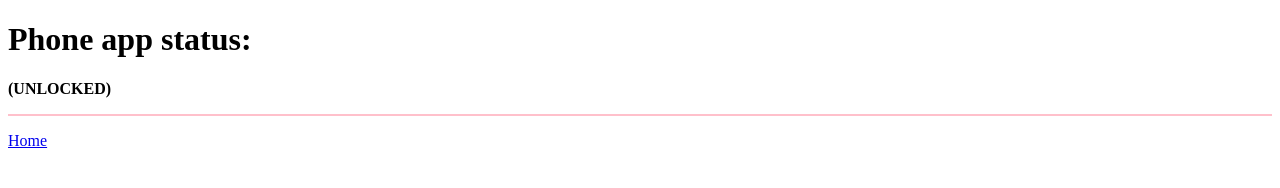
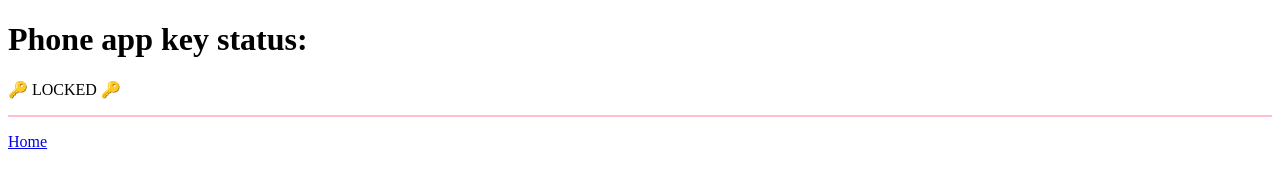
Before and after one commit to AmiDisa/AmiDisa.github.io, a plain HTML site: page key.html in a window 1280 px wide. Drawn offline with Linux system fonts and the light colour scheme.

Commit message:
Update key.html

```diff
--- a/key.html
+++ b/key.html
@@ -5,10 +5,8 @@
     <title>Key</title>
   </head>
   <body>
-    <h1>Phone app status:</h1>
-    <dl>
-      <dt><strong>(UNLOCKED)</strong></dt>
-    </dl>
+    <h1>Phone app key status:</h1>
+    <p>🔑 LOCKED 🔑</p>
 
     <hr color="Pink">
     <p><a href="index.html">Home</a></p>
```
